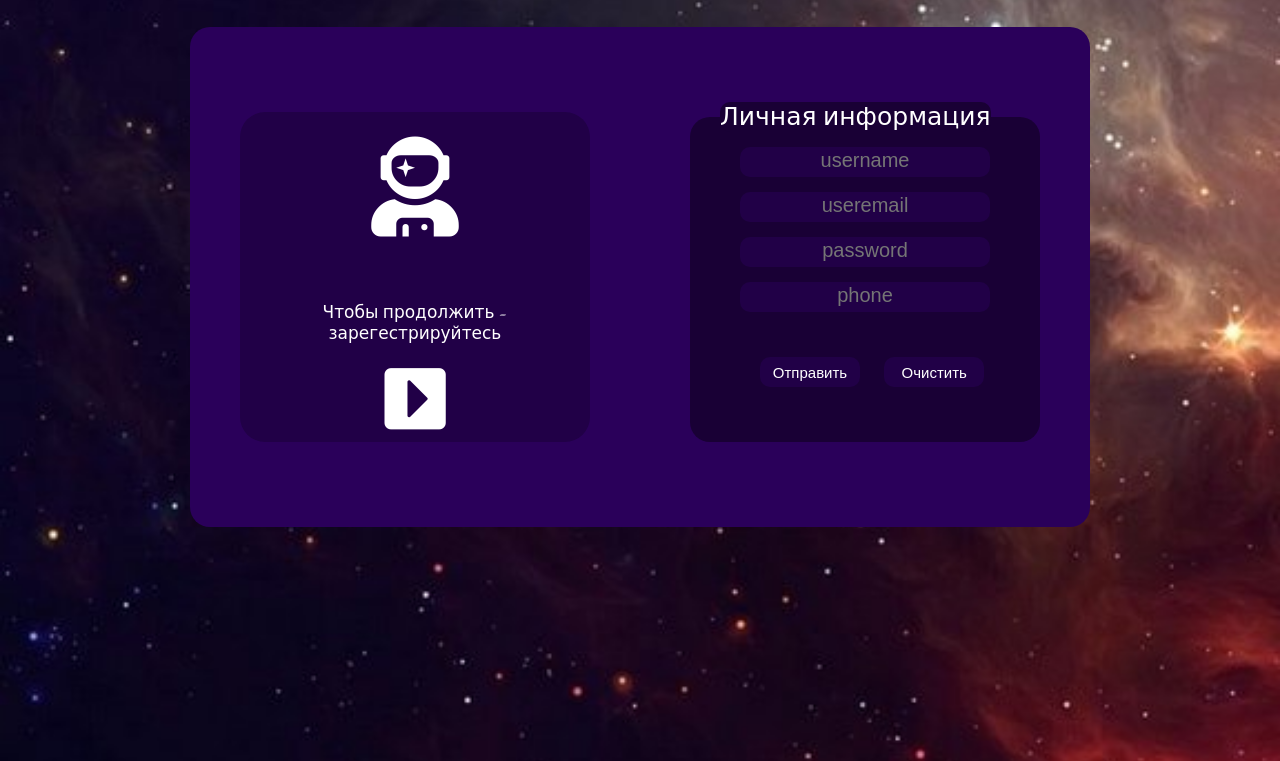
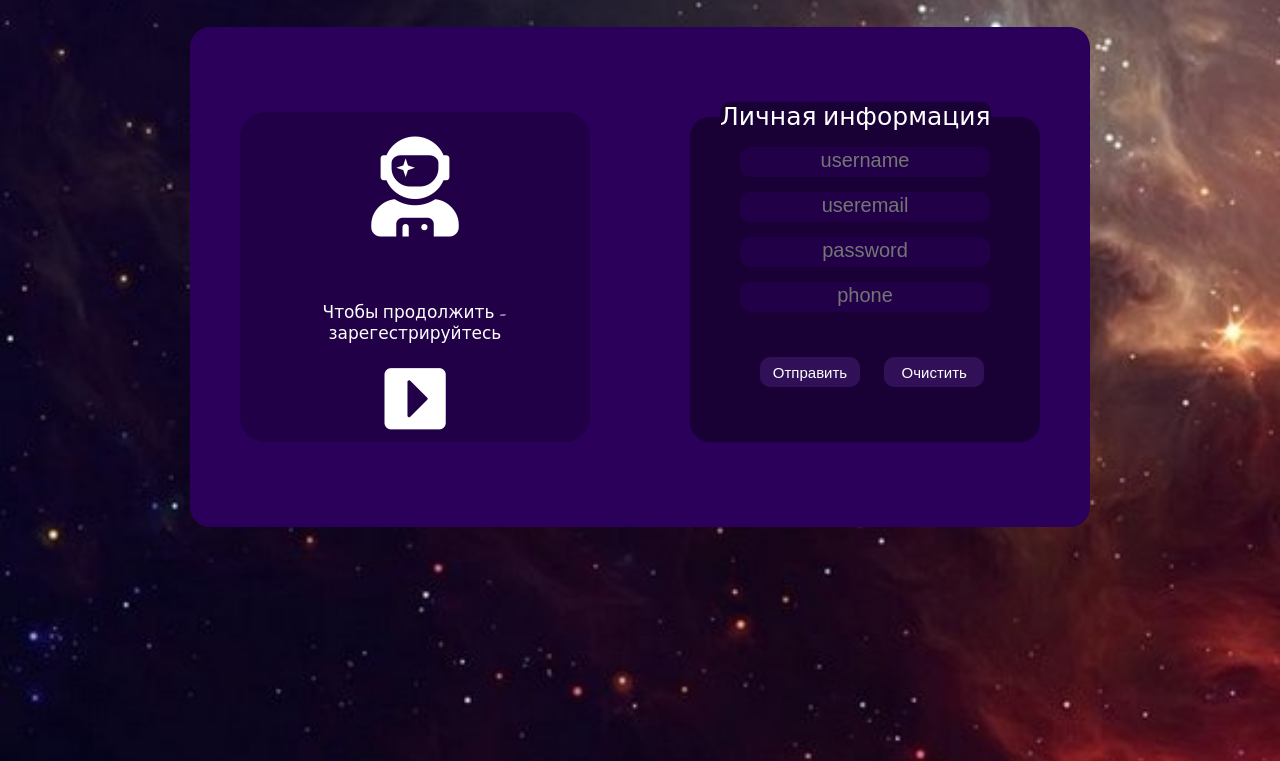
Before and after one commit to Romka2005/Lesson13, a plain HTML site: page index.html in a window 1280 px wide. Shown: the part 42-803 px from the top of the page. Drawn offline with nearby package versions, Linux system fonts and the light colour scheme.

Commit message:
Update style.css

```diff
--- a/style.css
+++ b/style.css
@@ -103,7 +103,7 @@ button{
     border-radius: 10px;
     font-size: 15px;
     transition: 0.5s;
-    background: rgb(33, 0, 71);
+    background: rgb(50 16 88);
     color: white;
 }
 button:hover{
```
